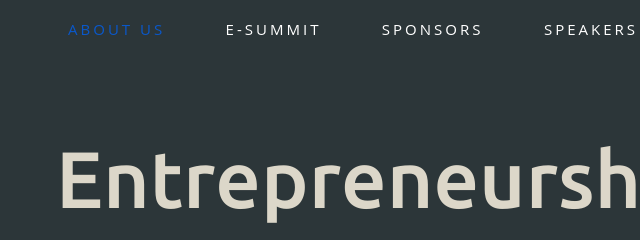
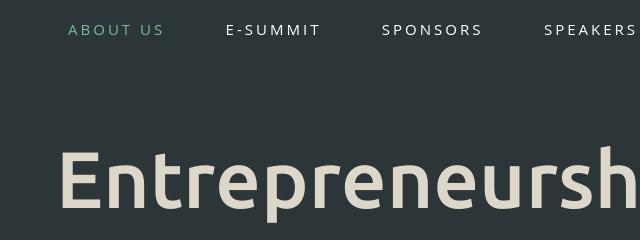
Before and after one commit to Deepakjain1234/ecell-main-2022, a plain HTML site: page esummit/index.html in a window 1280 px wide. In both pictures the pointer is over the link "ABOUT US". Shown: the top 240 px of the page, 76-716 px from the left. Drawn offline with nearby package versions, Linux system fonts and the light colour scheme.

Commit message:
Update styles5.css
Hover property Changed

```diff
--- a/esummit/Styles-summit/styles5.css
+++ b/esummit/Styles-summit/styles5.css
@@ -42,6 +42,9 @@ top: 0px;
 }
 .nav-link:hover{
   color:  #76BA99;
+}
+a:hover{
+  color:#76BA99;
 }
 .burger{
   display: none;
```
